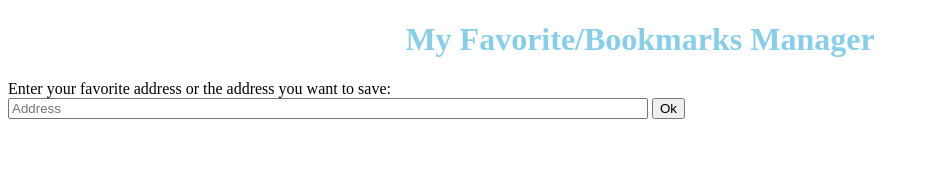
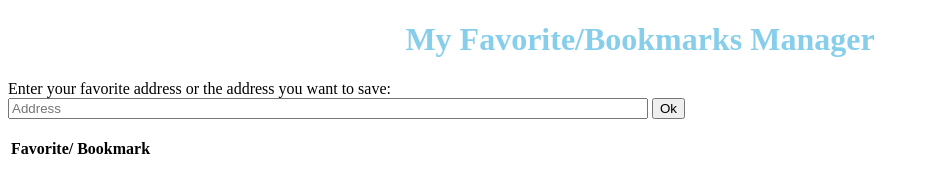
Before and after one commit to nptjessica/better-have-my-money, a plain HTML site: page public/index.html in a window 1280 px wide. Both pictures are taken after a click on the button "Ok". Shown: the whole page, without its empty margins (0-929 px from the left). Drawn offline with nearby package versions, Linux system fonts and the light colour scheme.

Commit message:
index.js: add Favorite @ in row1

```diff
--- a/public/index.html
+++ b/public/index.html
@@ -12,12 +12,12 @@
         <form>
             <label for="address">Enter your favorite address or the address you want to save: </label><br>
             <input type="text" id="address" placeholder="Address">
-            <input type="button" value="Ok">
+            <input type="button" value="Ok" onclick="addFavorite()">
         </form>
     </div>
     <br>
-    <div id="table">
-        <table>
+    <div id="divtable">
+        <table id="table">
             <tr>
                 <th>Favorite/ Bookmark</th>
             </tr>
--- a/public/index.js
+++ b/public/index.js
@@ -1,7 +1,22 @@
+function addFavorite(){
+    var table=document.getElementById("table");
+    var length=table.rows.length;
+    var row=table.insertRow(length);
+
+    if($("#row1").text().length == 0){
+        document.getElementById("divtable").style.display = "block";
+        document.getElementById("row1").innerHTML = document.getElementById("address").value;
+    }
+    /*else{
+        row.innerHTML = document.getElementById("address").value
+    }*/
+
+}
+
 //if there is at least a row, display table of favorite
 //otherwise, when the table is empty, hide table (first time)
 function DisplayTableOrNot(){
     if($("#row1").text().length == 0){
-            document.getElementById("table").style.display = "none";
+            document.getElementById("divtable").style.display = "none";
     }
 }
```
